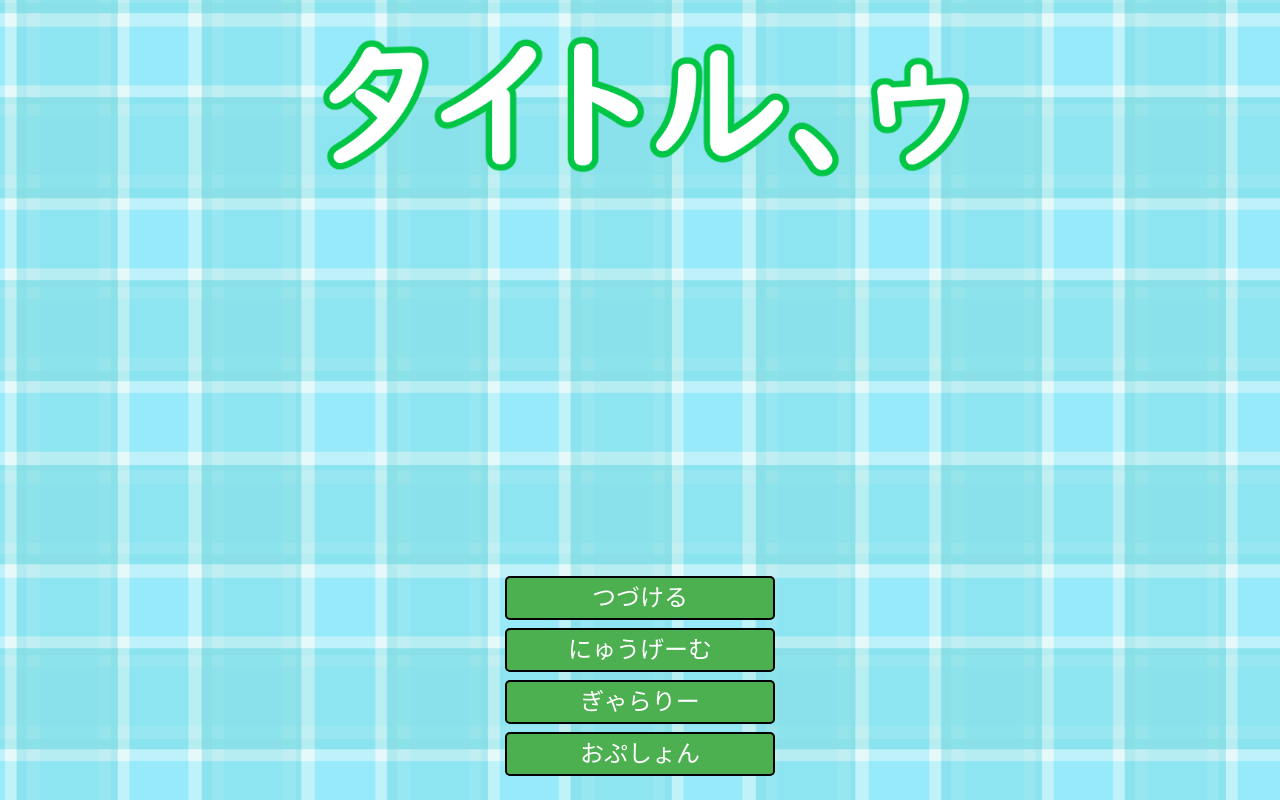
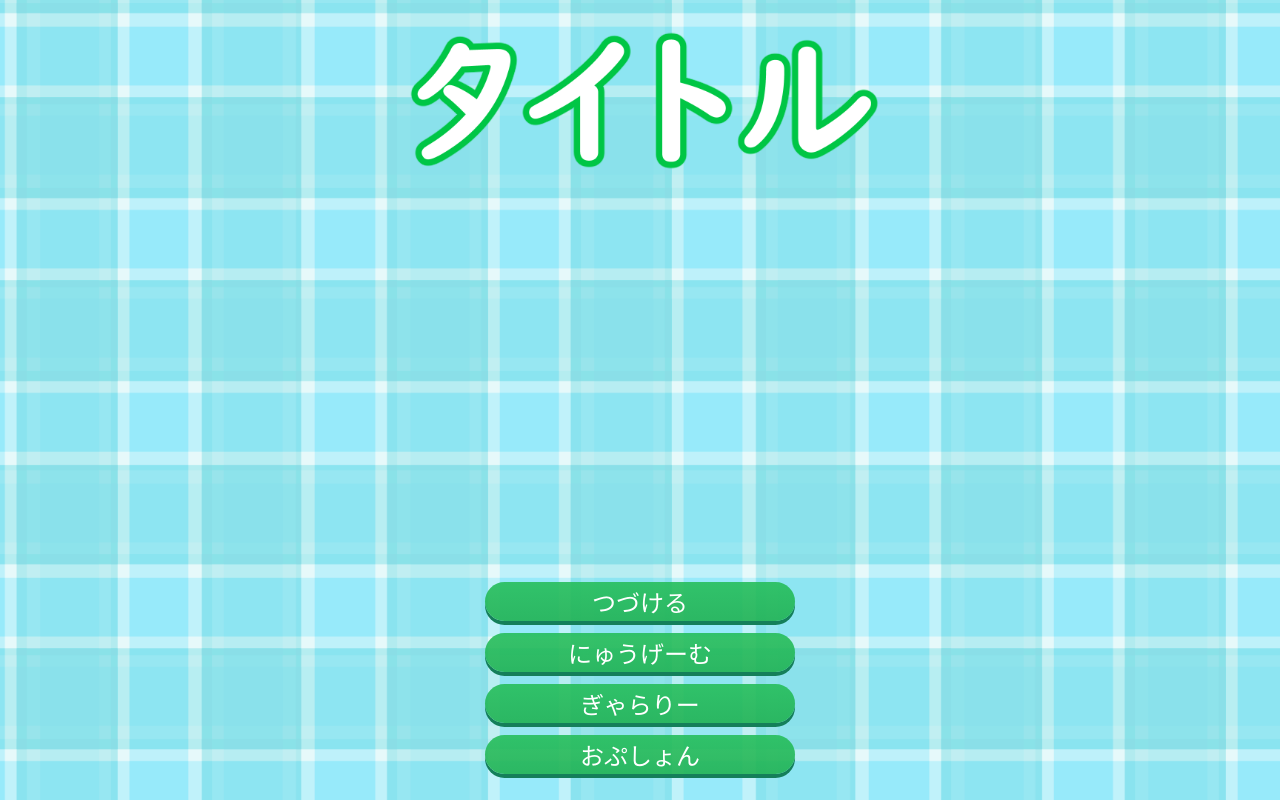
Before and after one commit to KeisukeMitome/Novelgame-with-Nextjs, a Next.js app: page / in a window 1280 px wide. Built offline with nearby package versions, Linux system fonts and the light colour scheme.

Commit message:
ボタンなどのUIを修正しました。

```diff
--- a/src/components/loadcom.tsx
+++ b/src/components/loadcom.tsx
@@ -66,7 +66,7 @@ const Characom: React.FC<loadProps> = (props) => {
             )}
 
 
-            <button className='menu_button' onClick={() => props.setShowLoad(false)}>とじる</button>
+            <div className='menu_button' onClick={() => props.setShowLoad(false)}>とじる</div>
         </div>
     </div>
 
--- a/src/components/savecom.tsx
+++ b/src/components/savecom.tsx
@@ -108,7 +108,7 @@ const Characom: React.FC<saveProps> = (props) => {
                 </div>
             )}
 
-            <button className='menu_button' onClick={() => props.setShowSave(false)}>とじる</button>
+            <div className='menu_button' onClick={() => props.setShowSave(false)}>とじる</div>
         </div>
     </div>
 
--- a/src/pages/index.tsx
+++ b/src/pages/index.tsx
@@ -119,16 +119,16 @@ const Home: React.FC = () => {
                     </>
                   )}
 
-                  <button className='menu_button' onClick={() => setShowLoad(false)}>とじる</button>
+                  <div className='menu_button' onClick={() => setShowLoad(false)}>とじる</div>
                 </div>
               </div>
             )}
 
             {/* <Link className='menu_button' href="/file_select">つづける</Link> */}
-            <button className='menu_button' onClick={() => loadButtonCliked()}>つづける</button>
-            <button className='menu_button' onClick={() => window.location.href = "/new_game"}>にゅうげーむ</button>
-            <button className='menu_button' onClick={() => window.location.href = "/gallery"}>ぎゃらりー</button>
-            <button className='menu_button' onClick={() => window.location.href = "/option"}>おぷしょん</button>
+            <div className='menu_button' onClick={() => loadButtonCliked()}>つづける</div>
+            <div className='menu_button' onClick={() => window.location.href = "/new_game"}>にゅうげーむ</div>
+            <div className='menu_button' onClick={() => window.location.href = "/gallery"}>ぎゃらりー</div>
+            <div className='menu_button' onClick={() => window.location.href = "/option"}>おぷしょん</div>
           </div>
 
         </div>
--- a/src/styles/globals.css
+++ b/src/styles/globals.css
@@ -5,37 +5,42 @@
 
 
 .menu_button {
-    background-color: #4CAF50;
+    /* background-color: #4CAF50; */
+    background: linear-gradient(rgba(38, 190, 91, 0.9) 0%, rgba(32, 178, 83, 0.9)100%);
     color: white;
     /* outline: 2px solid black; */
-    padding: 0px 20px;
-    border: 2px solid black;
+    padding: 2px 20px;
     text-align: center;
-    line-height: 40px; /*
-    heightとそろえる */
+    /* line-height: 40px; heightとそろえる */
     text-decoration: none;
+    display: inline-block;
     font-size: 24px;
-    margin: 4px 2px;
+    margin: 6px 2px;
     cursor: pointer;
-    border-radius: 5px;
+    border-radius: 20px;
     width: 270px;
+    box-shadow: 0px 4px 0px rgb(20, 127, 90); /* 影の効果 */
 }
 .menu_button:hover {
-    background-color: #51eec7;
+    /* background-color: #51eec7; */
+    background: linear-gradient( rgb(63, 232, 209) 0%, rgb(60, 225, 203)100%);
+    box-shadow: 0px 2px 0px rgb(20, 127, 90); /* 影の効果 */
+    transform: translateY(2px); /* 下に 10px 移動 */
 }
 
 
 .select_button {
-    background-color: #4CAF50;
+    /* background-color: #4CAF50; */
+    background: linear-gradient(rgba(38, 190, 91, 0.9) 0%, rgba(32, 178, 83, 0.9)100%);
     color: white;
     padding: 10px 20px;
     text-align: center;
     text-decoration: none;
     display: inline-block;
-    font-size: 18px;
+    font-size: 28px;
     margin: 4px 2px;
     cursor: pointer;
-    border-radius: 5px;
+    border-radius: 25px;
     display: flex;
     /* Flexbox を有効にする */
     align-items: center;
@@ -43,10 +48,13 @@
     justify-content: center;
     /* 水平方向に中央揃え */
     width: 120px;
-    height: 40px;
+    box-shadow: 0px 4px 0px rgb(20, 127, 90); /* 影の効果 */
 }
 .select_button:hover {
-    background-color: #51eec7;
+    /* background-color: #51eec7; */
+    background: linear-gradient( rgb(63, 232, 209) 0%, rgb(60, 225, 203)100%);
+    box-shadow: 0px 2px 0px rgb(20, 127, 90); /* 影の効果 */
+    transform: translateY(2px); /* 下に 10px 移動 */
 }
 
 .yes_button {
@@ -84,13 +92,14 @@
 }
 
 .file_button {
-    background-color: #4697da;
+    /* background-color: #4697da; */
+    background: linear-gradient( rgb(111, 218, 230) 0%, rgb(60, 139, 208)120%);
     color: white;
     padding: 7px 7px;
     text-align: left;
     text-decoration: none;
     line-height: 1.2; /* 行の高さを1.5倍に設定 */
-    box-shadow: 0 4px 8px rgba(0, 0, 0, 0.25); /* 影の効果 */
+    box-shadow: 2px 4px 4px rgba(0, 0, 0, 0.5); /* 影の効果 */
     display: inline-block;
     margin: 9px 0px;
     cursor: pointer;
@@ -98,7 +107,8 @@
     width: 400px;
 }
 .file_button:hover {
-    background-color: #b3fff4;
+    /* background-color: #b3fff4; */
+    background: linear-gradient( rgb(140, 240, 251) 0%, rgb(80, 164, 237)120%);
 }
 .slot_number {
     font-size: 15px;
@@ -351,25 +361,17 @@
 }
 
 .confirmation_modal {
-    background-color: #fdffdc;
+    background-color: rgba(255, 252, 218, 1);
     color: rgb(0, 114, 74);
-    border: 2px solid rgb(0, 114, 74);
     padding: 10px 20px;
     text-align: center;
-    line-height: 40px;
+    /* line-height: 40px; */
     /* heightとそろえる */
     text-decoration: none;
-    display: inline-block;
     font-size: 24px;
     margin: 4px 2px;
-    border-radius: 5px;
-    display: flex;
-    /* Flexbox を有効にする */
-    align-items: center;
-    /* 垂直方向に中央揃え */
-    justify-content: center;
-    /* 水平方向に中央揃え */
-    display: inline-block;
+    border-radius: 25px;
+    box-shadow: 2px 4px 4px rgba(0, 0, 0, 0.5); /* 影の効果 */
 }
 
 
```
Also changed, not shown: src/pages/game.tsx (+15 -24 lines), src/pages/new_game.tsx (+4 -6 lines), public/back/title.png.
